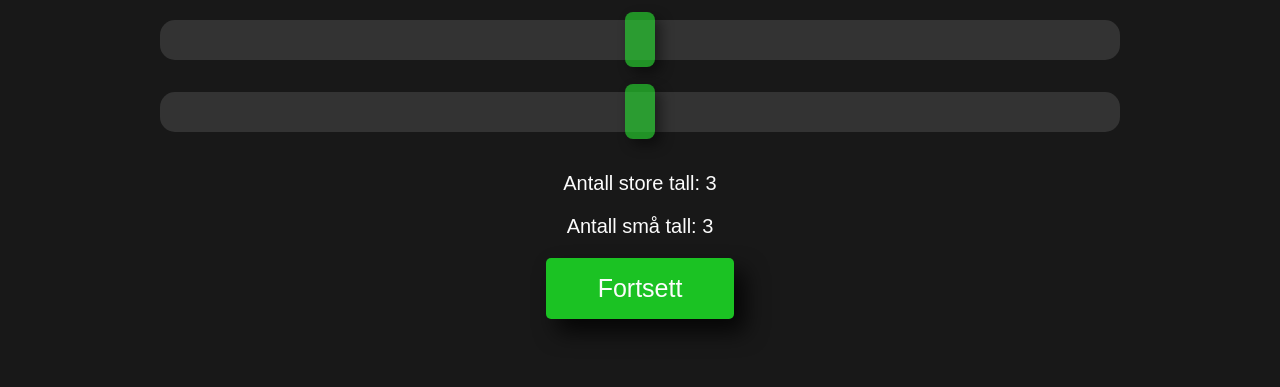
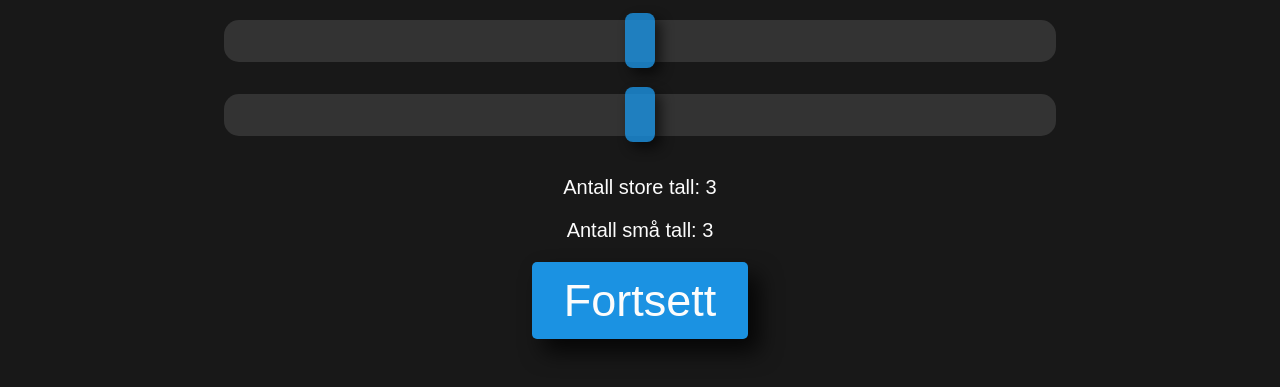
Before and after one commit to ChristofferHennie/numb3rs-webapp, a website built with Parcel: page pages/easyMode/easy.html in a window 1280 px wide. Shown: the part 255-642 px from the top of the page. Built offline with nearby package versions, Linux system fonts and the light colour scheme.

Commit message:
Styled the welcome screen and fiexd some styling issues on the two other pages

```diff
--- a/pages/easyMode/src/style.scss
+++ b/pages/easyMode/src/style.scss
@@ -23,6 +23,7 @@
 }
 
 $background-color: #181818;
+$main-color: #1b92e2;
 
 body {
 	margin: 0;
@@ -50,12 +51,12 @@ body {
 }
 
 /* Range Styling */
-$track-width: 75%;
-$track-height: 40px;
+$track-width: 65%;
+$track-height: 42px;
 $track-background-color: #333333;
 $track-border-radius: 15px;
 
-$thumb-color: #27e330;
+$thumb-color: $main-color;
 $thumb-height: 55px;
 $thumb-width: 30px;
 $thumb-border-radius: 8px;
@@ -78,7 +79,7 @@ input[type='range'] {
 		-webkit-appearance: none;
 		cursor: pointer;
 		box-shadow: 6px 6px 13px rgba(0, 0, 0, 0.75);
-		opacity: 0.6;
+		opacity: 0.8;
 		transition: 0.2s;
 		border-radius: $thumb-border-radius;
 		background: $thumb-color;
@@ -105,9 +106,9 @@ input[type='range'] {
 
 .proceed_BTN {
 	margin: 0;
-	padding: 1.25% 4%;
-	@include text-style(25px);
-	background: #1bc223;
+	padding: 1% 2.5%;
+	@include text-style(45px);
+	background: $main-color;
 	border: 0;
 	border-radius: 5px;
 	box-shadow: 11px 13px 22px rgba(0, 0, 0, 0.77);
@@ -166,8 +167,8 @@ input[type='range'] {
 	display: block; // change between block and none
 	margin: 15% auto 0 auto;
 	padding: 1.25% 4%;
-	@include text-style(25px);
-	background: #1bc223;
+	@include text-style(45px);
+	background: $main-color;
 	border: 0;
 	border-radius: 5px;
 	box-shadow: 11px 13px 22px rgba(0, 0, 0, 0.77);
@@ -189,7 +190,7 @@ input[type='range'] {
 	padding: 1.25% 4%;
 	width: 90px;
 	@include text-style(50px);
-	background: #1bc223;
+	background: $main-color;
 	border: 0;
 	border-radius: 5px;
 	box-shadow: 11px 13px 22px rgba(0, 0, 0, 0.77);
--- a/pages/normalMode/src/style.scss
+++ b/pages/normalMode/src/style.scss
@@ -23,6 +23,7 @@
 }
 
 $background-color: #181818;
+$main-color: #11b935;
 
 body {
 	margin: 0;
@@ -50,12 +51,12 @@ body {
 }
 
 /* Range Styling */
-$track-width: 75%;
-$track-height: 40px;
+$track-width: 65%;
+$track-height: 42px;
 $track-background-color: #333333;
 $track-border-radius: 15px;
 
-$thumb-color: #27e330;
+$thumb-color: $main-color;
 $thumb-height: 55px;
 $thumb-width: 30px;
 $thumb-border-radius: 8px;
@@ -78,7 +79,7 @@ input[type='range'] {
 		-webkit-appearance: none;
 		cursor: pointer;
 		box-shadow: 6px 6px 13px rgba(0, 0, 0, 0.75);
-		opacity: 0.6;
+		opacity: 0.8;
 		transition: 0.2s;
 		border-radius: $thumb-border-radius;
 		background: $thumb-color;
@@ -105,9 +106,9 @@ input[type='range'] {
 
 .proceed_BTN {
 	margin: 0;
-	padding: 1.25% 4%;
-	@include text-style(25px);
-	background: #1bc223;
+	padding: 1% 2.5%;
+	@include text-style(45px);
+	background: $main-color;
 	border: 0;
 	border-radius: 5px;
 	box-shadow: 11px 13px 22px rgba(0, 0, 0, 0.77);
@@ -166,8 +167,8 @@ input[type='range'] {
 	display: block; // change between block and none
 	margin: 15% auto 0 auto;
 	padding: 1.25% 4%;
-	@include text-style(25px);
-	background: #1bc223;
+	@include text-style(45px);
+	background: $main-color;
 	border: 0;
 	border-radius: 5px;
 	box-shadow: 11px 13px 22px rgba(0, 0, 0, 0.77);
@@ -189,7 +190,7 @@ input[type='range'] {
 	padding: 1.25% 4%;
 	width: 90px;
 	@include text-style(50px);
-	background: #1bc223;
+	background: $main-color;
 	border: 0;
 	border-radius: 5px;
 	box-shadow: 11px 13px 22px rgba(0, 0, 0, 0.77);
--- a/src/style.scss
+++ b/src/style.scss
@@ -0,0 +1,43 @@
+body {
+	font-family: sans-serif;
+	background-color: #242424;
+	text-align: center;
+	margin: auto 0;
+}
+
+.welcome h1 {
+	color: #fefefe;
+	font-size: 100px;
+	margin-top: 50px;
+	margin-bottom: 30px;
+	text-shadow: 10px 14px 6px rgba(0, 0, 0, 0.16);
+}
+
+a {
+	text-align: center;
+	text-decoration: none;
+	color: #fefefe;
+	font-size: 35px;
+	font-weight: bold;
+}
+
+.container {
+	margin: 0 auto;
+}
+
+.style-shared {
+	display: inline-block;
+	background-color: #1a1a1a;
+	border-radius: 25px;
+	margin-top: 30px;
+	margin-left: 85px;
+	margin-right: 85px;
+	padding: 0 40px;
+	padding-top: 40px;
+	box-shadow: 22px 25px 16px 0px rgba(0, 0, 0, 0.16);
+	transition: 0.1s;
+
+	&:hover {
+		transform: translateY(-20px);
+	}
+}
```
Also changed, not shown: index.html (+22 -12 lines), dist/Easy Mode.2d2bab14.svg (added), dist/Easy-Mode.3305db64.svg (added), dist/Normal Mode.e481f0d7.svg (added), dist/Normal-Mode.a1503bc5.svg (added), dist/index.html, dist/pages/easymode/easy.html (added), dist/pages/normalMode/normal.html (added), src/main.js (deleted), src/svg/Easy-Mode.svg (added), src/svg/Normal-Mode.svg (added), src/svg/undraw_joyride_hnno-2.svg (deleted), src/svg/undraw_mathematics_4otb.svg (deleted), 12 other files.
